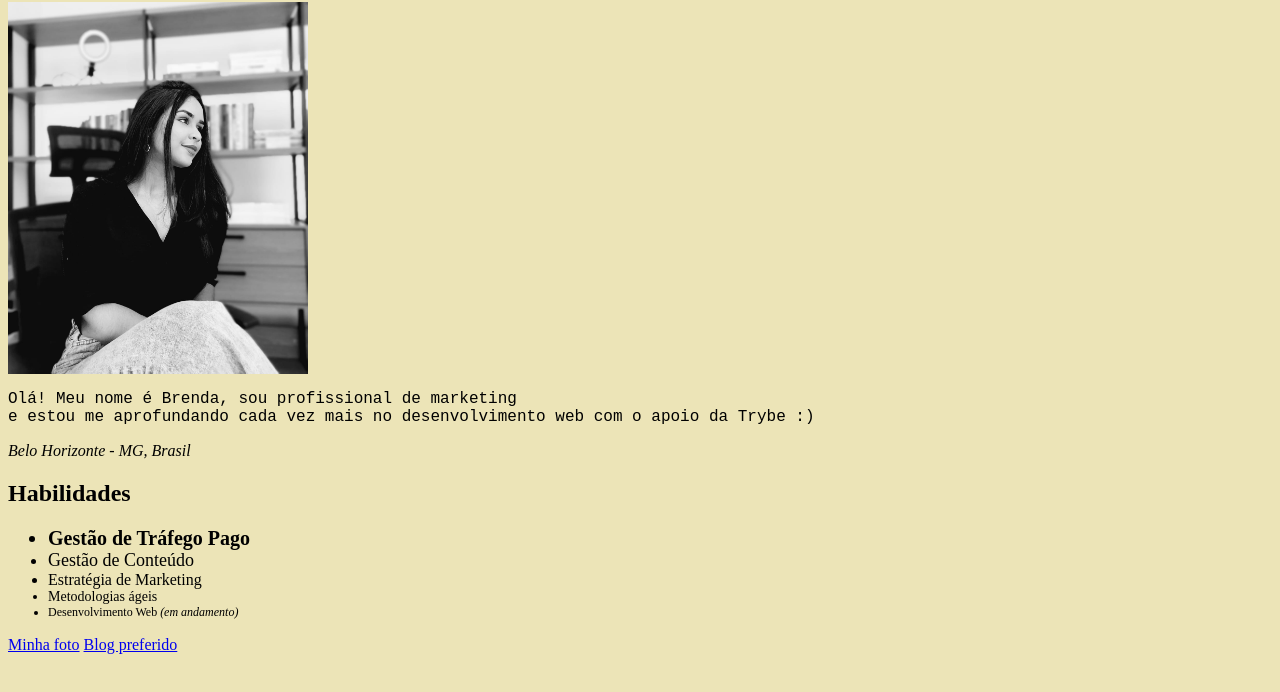
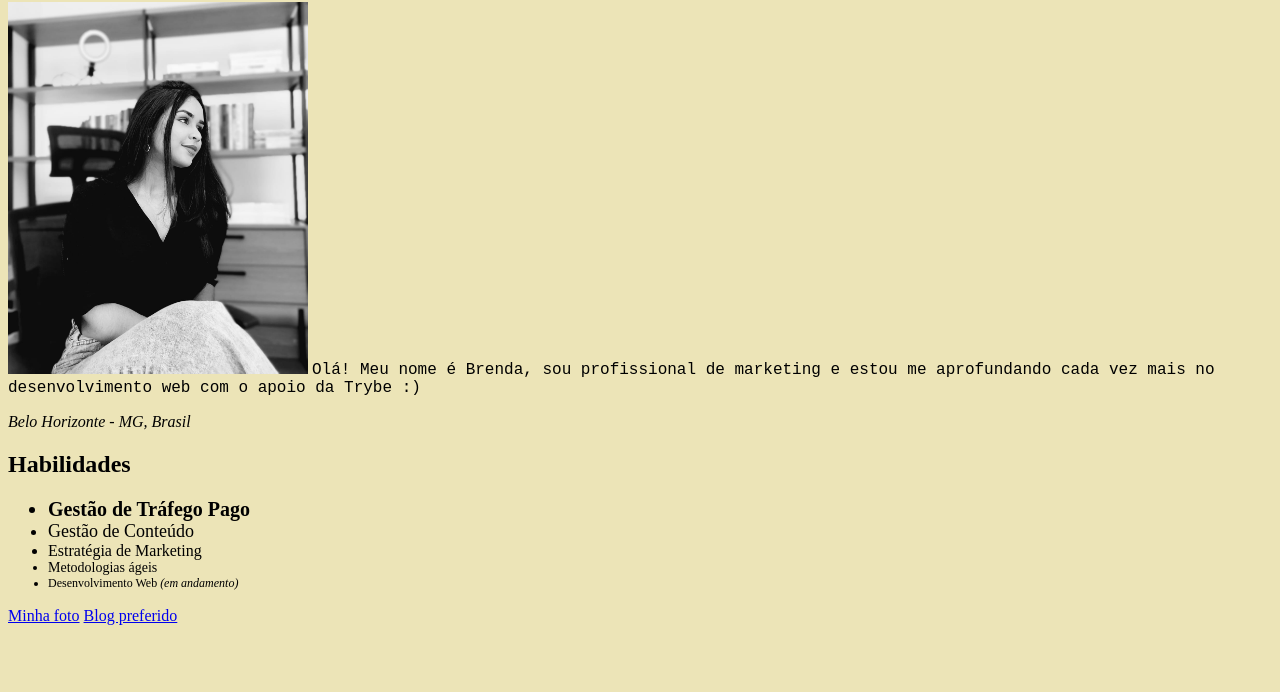
Before and after one commit to brendareiss/brendareiss.github.io, a plain HTML site: page index.html in a window 1280 px wide. Shown: the part 106-798 px from the top of the page. Drawn offline with Linux system fonts and the light colour scheme.

Commit message:
alinha descrição ao lado da foto

```diff
--- a/index.html
+++ b/index.html
@@ -11,16 +11,17 @@
         <a href="#sobre-mim">Sobre mim</a>
         <a href="#pagina">Blog preferido</a>
         <div>
-        <h1 class="meuNome">Brenda Reis</h1>
+            <h1 class="meuNome">Brenda Reis</h1>
         </div>
         <div>
-        <img src="img/brenda-reis.jpeg" alt="Brenda sorrindo" id="foto" width="300px">
-        </div>
-        <div>
-        <p class="descricao">Olá! Meu nome é Brenda, sou profissional de marketing <br> e estou me aprofundando cada vez mais no desenvolvimento web com o apoio da Trybe :)</p>
+            <img src="img/brenda-reis.jpeg" alt="Brenda sorrindo" id="foto" width="300px">
+
+            <span class="descricao">Olá! Meu nome é Brenda, sou profissional de marketing e estou me aprofundando cada vez mais no desenvolvimento web com o apoio da Trybe :)</span>
         </div>
         <p class="resido">Belo Horizonte - MG, Brasil</p>
+
         <h2>Habilidades</h2>
+
         <ul>
             <li class="trafego"><strong>Gestão de Tráfego Pago</strong></li>
             <li class="conteudo">Gestão de Conteúdo</li>
```
Also changed, not shown: style.css (line endings or trailing spaces).
